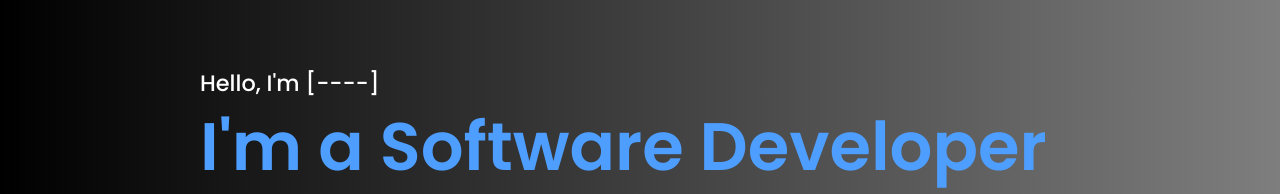
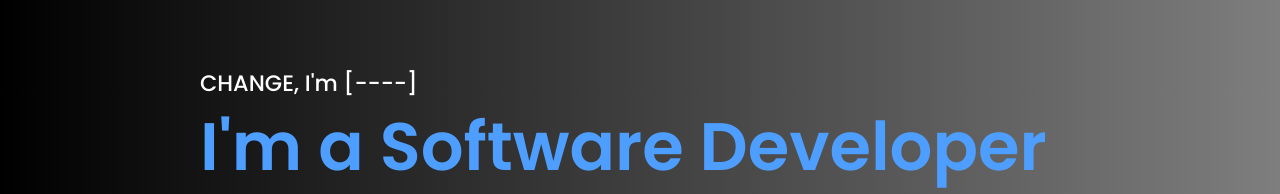
Before and after one commit to mirololl/Portfolio, a plain HTML site: page index.html in a window 1280 px wide. Shown: the part 162-356 px from the top of the page. Drawn offline with nearby package versions, Linux system fonts and the light colour scheme.

Commit message:
first change

```diff
--- a/index.html
+++ b/index.html
@@ -24,7 +24,7 @@
 
     <section class="main">
         <div>
-            <h2>Hello, I'm [----]<br><span>I'm a Software Developer</span></h2>
+            <h2>CHANGE, I'm [----]<br><span>I'm a Software Developer</span></h2>
             <h3>I build amazing programs and websites!</h3>
             <a href="#projects" class="main-btn">View my work</a>
             <div class="social-icons">
```
